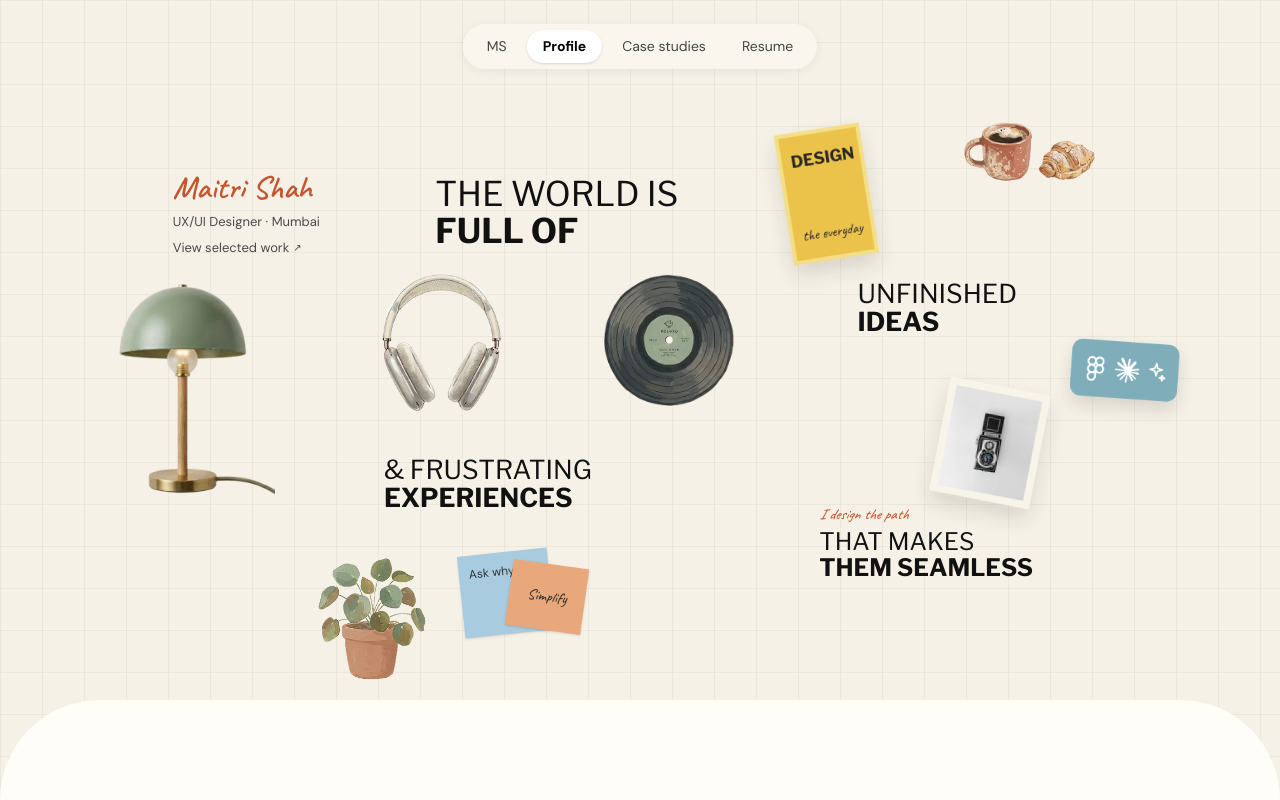
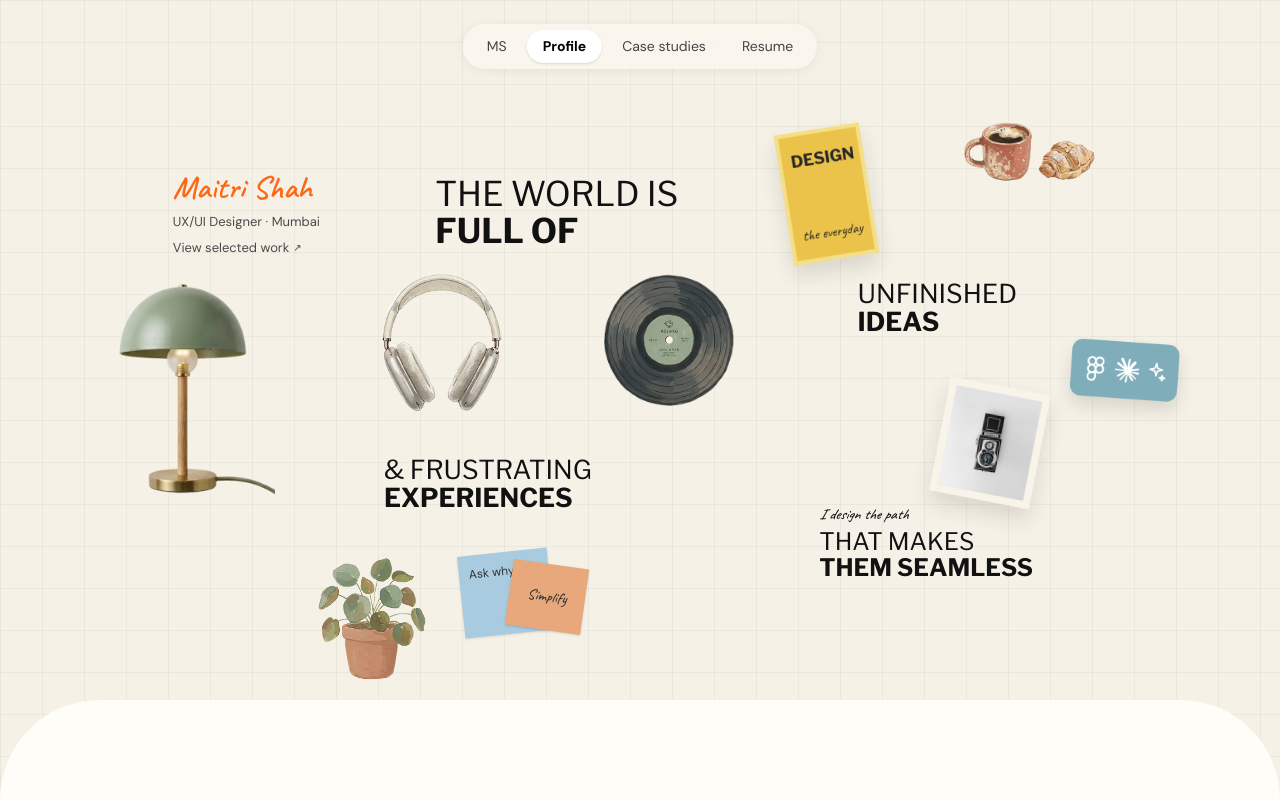
Before and after one commit to amitjangid9510/maitri, a React (Vite) app: page / in a window 1280 px wide. Shown: the top 800 px of the page. Built offline with nearby package versions, Linux system fonts and the light colour scheme.

Commit message:
text color change

```diff
--- a/src/App.jsx
+++ b/src/App.jsx
@@ -202,7 +202,7 @@ const Frame1Mobile = () => (
 
     <div className="text-center">
       <p
-        className="text-[#C4552E] italic"
+        className="text-[#111] italic"
         style={{ fontFamily: "'Caveat', cursive", fontSize: "13px" }}
       >
         I design the path
@@ -223,7 +223,7 @@ const Frame1Desktop = () => (
   <div className="absolute inset-0 hidden lg:block">
     <Item style={{ top: "20.5%", left: "13.5%" }} className="text-left">
       <p
-        className="text-[#C4552E] leading-none"
+        className="text-[#FF6714] leading-none"
         style={{
           fontFamily: "'Caveat', cursive",
           fontWeight: 600,
@@ -343,7 +343,7 @@ const Frame1Desktop = () => (
 
     <Item style={{ top: "63%", left: "64%" }}>
       <p
-        className="text-[#C4552E] italic"
+        className="text-[#111] italic"
         style={{ fontFamily: "'Caveat', cursive", fontSize: "15px" }}
       >
         I design the path
@@ -1338,7 +1338,7 @@ const ProfileCard = () => (
 
       <div className="relative z-10 w-full flex flex-col items-center md:items-start">
         <p
-          className="text-[#E5592E] leading-none mb-1"
+          className="text-[#FF6714] leading-none mb-1"
           style={{
             fontFamily: "'Caveat', cursive",
             fontWeight: 600,
@@ -1359,9 +1359,9 @@ const ProfileCard = () => (
             UX/UI Designer
           </p>
           <span
-            className="text-[#E5592E] px-3 py-0.5 rounded-full flex items-center justify-center"
+            className="text-[#FF6714] px-3 py-0.5 rounded-full flex items-center justify-center"
             style={{
-              border: "1.5px solid #E5592E",
+              border: "1.5px solid #FF6714",
               fontFamily: "'Caveat', cursive",
               fontSize: "14px",
             }}
@@ -1382,7 +1382,7 @@ const ProfileCard = () => (
           <div
             className="absolute bottom-0 right-0 text-white px-4 py-1.5 flex items-center gap-2"
             style={{
-              background: "#E5592E",
+              background: "#FF6714",
               fontFamily: "'DM Sans', sans-serif",
               fontSize: "12px",
               fontWeight: 700,
```
